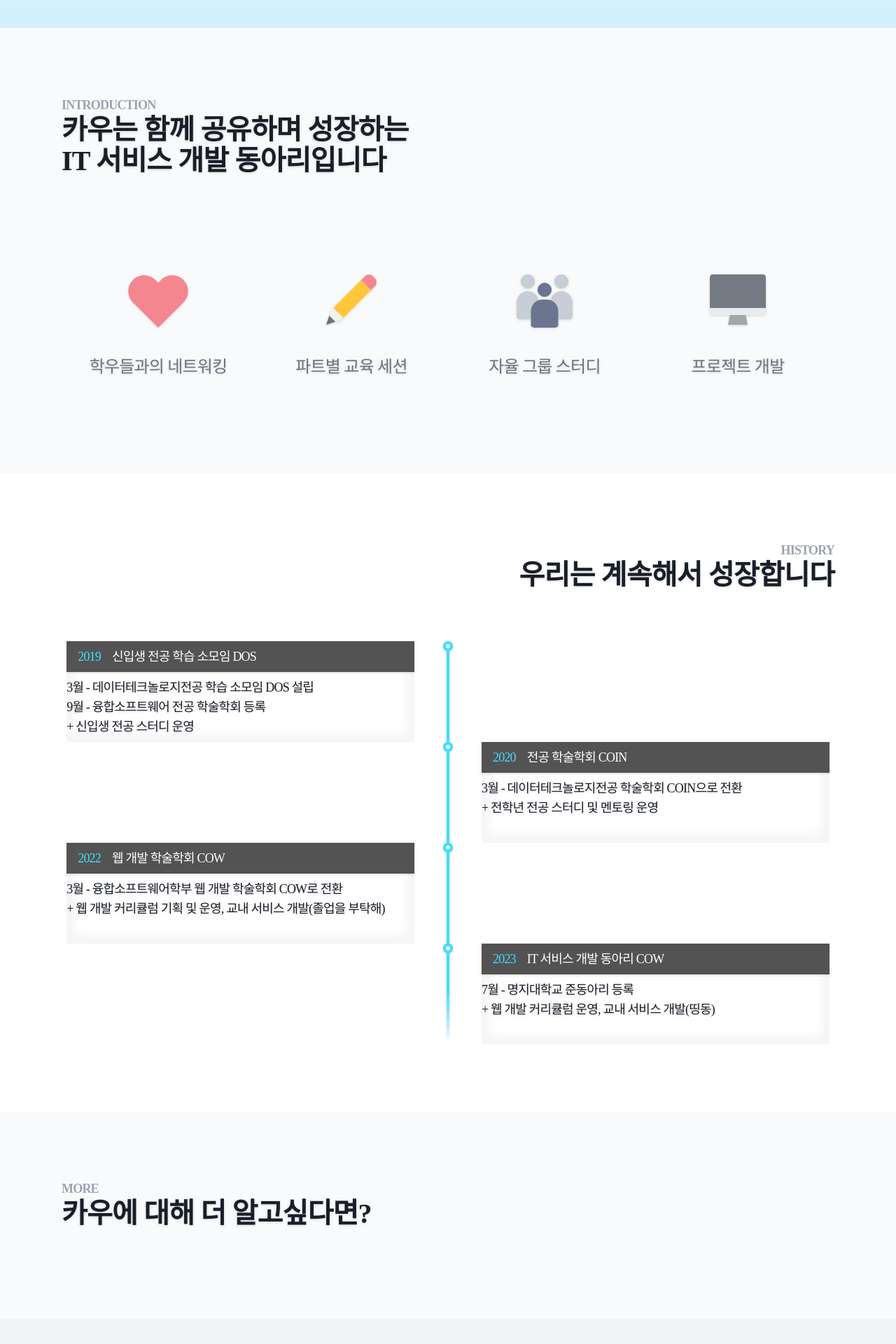
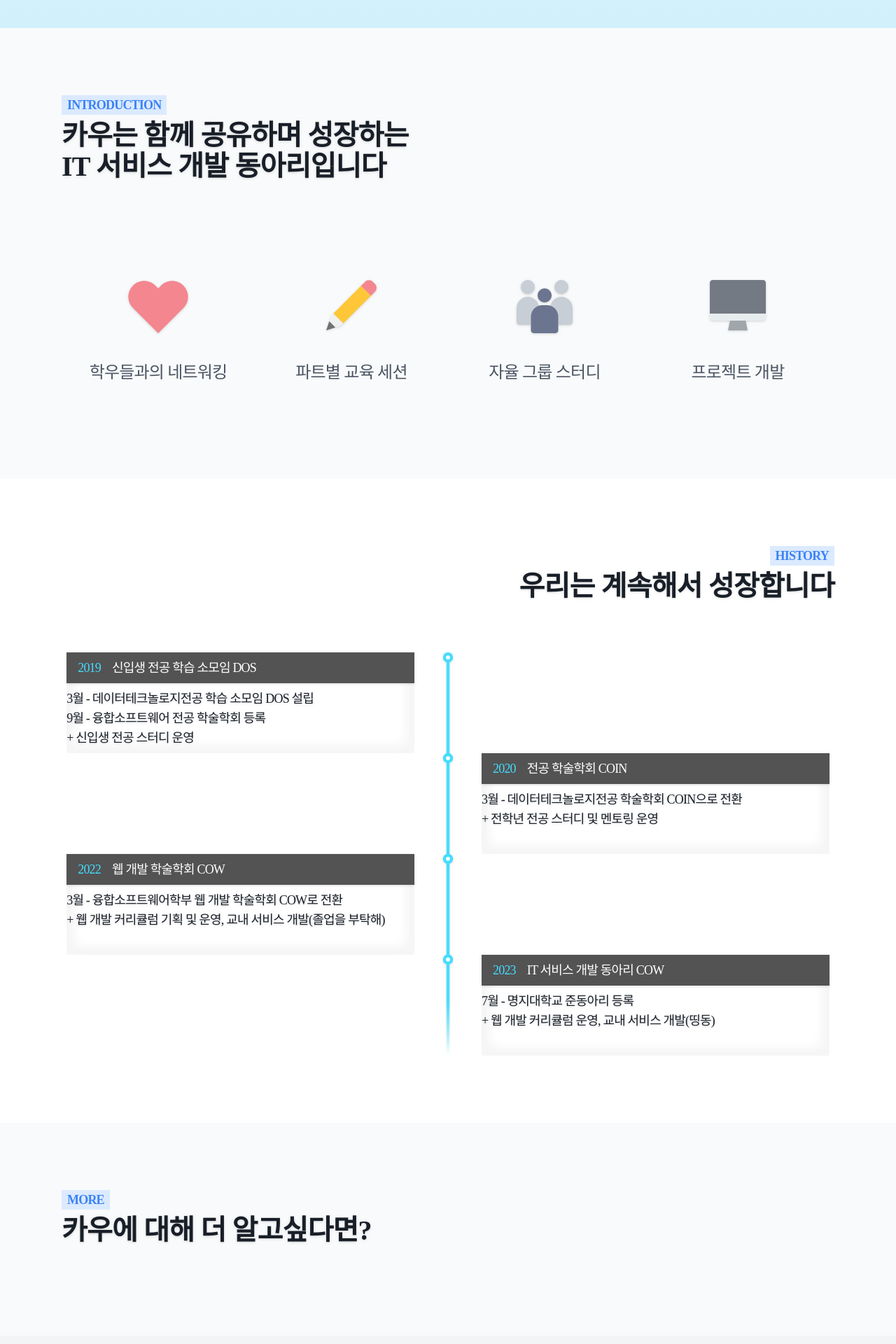
Before and after one commit to COW-dev/mju-cow, a Next.js app: page / in a window 1280 px wide. Shown: the part 760-2680 px from the top of the page at 70% size. Built offline with nearby package versions, Linux system fonts and the light colour scheme; a web font is replaced by a local one.

Commit message:
feat: 모집 페이지 인덱스 섹션 구현

```diff
--- a/src/app/recruit/page.tsx
+++ b/src/app/recruit/page.tsx
@@ -1,3 +1,9 @@
+import IndexSection from '@/components/recruit/IndexSection';
+
 export default function Recruit() {
-  return <div className="w-full max-w-6xl px-6 py-32"></div>;
+  return (
+    <>
+      <IndexSection />
+    </>
+  );
 }
--- a/src/components/home/HistorySection.tsx
+++ b/src/components/home/HistorySection.tsx
@@ -61,8 +61,10 @@ export default function HistorySection() {
     <section className="flex w-full flex-col items-center justify-center">
       <div className="flex w-full max-w-6xl flex-col justify-center gap-18 px-6 py-24">
         <div className="text-right font-semibold">
-          <p className="text-base text-gray-400 md:text-lg">HISTORY</p>
-          <h3 className="text-2.5xl leading-tight drop-shadow sm:text-3xl md:text-4.5xl">
+          <span className="bg-blue-100 px-2 py-1 text-base font-semibold text-blue-500 md:text-lg">
+            HISTORY
+          </span>
+          <h3 className="mt-2 text-2.5xl leading-tight drop-shadow sm:text-3xl md:text-4.5xl">
             우리는 계속해서 성장합니다
           </h3>
         </div>
--- a/src/components/home/IntroductionSection.tsx
+++ b/src/components/home/IntroductionSection.tsx
@@ -27,20 +27,19 @@ export default function IntroductionSection() {
   return (
     <section className="flex w-full flex-col items-center bg-gray-50 py-18 font-semibold md:py-24">
       <div className="mb-5 w-full max-w-6xl px-6 md:mb-10">
-        <p className="text-base text-gray-400 md:text-lg">INTRODUCTION</p>
-        <h2 className="mb-18 text-2.5xl leading-tight drop-shadow sm:text-3xl md:mb-32 md:text-4.5xl">
+        <span className="bg-blue-100 px-2 py-1 text-base font-semibold text-blue-500 md:text-lg">
+          INTRODUCTION
+        </span>
+        <h2 className="mb-18 mt-2 text-2.5xl leading-tight drop-shadow sm:text-3xl md:mb-32 md:text-4.5xl">
           카우는 함께 공유하며 성장하는 <br /> IT 서비스 개발 동아리입니다
         </h2>
         <div className="grid grid-cols-1 gap-y-16 sm:grid-cols-2 xl:grid-cols-4">
           {activities.map(({ id, name, icon }) => (
-            <div
-              key={id}
-              className="flex flex-col items-center justify-center drop-shadow"
-            >
-              <div className="relative mb-6 h-18 w-18 md:mb-8 md:h-24 md:w-24">
-                <Image src={icon} fill alt="vacation" />
+            <div key={id} className="flex flex-col items-center justify-center">
+              <div className="relative mb-6 h-18 w-18 drop-shadow md:mb-8 md:h-24 md:w-24">
+                <Image src={icon} fill alt={icon} />
               </div>
-              <p className="text-xl font-medium text-gray-500 md:text-2xl">
+              <p className="text-xl font-medium text-gray-600 md:text-2xl">
                 {name}
               </p>
             </div>
--- a/src/components/home/MoreSection.tsx
+++ b/src/components/home/MoreSection.tsx
@@ -2,8 +2,10 @@ export default function MoreSection() {
   return (
     <section className="flex w-full justify-center bg-gray-50">
       <div className="w-full max-w-6xl px-6 py-24 text-left font-semibold">
-        <p className="text-base text-gray-400 md:text-lg">MORE</p>
-        <h2 className="mb-8 text-2.5xl leading-tight drop-shadow sm:text-3xl md:text-4.5xl">
+        <span className="bg-blue-100 px-2 py-1 text-base font-semibold text-blue-500 md:text-lg">
+          MORE
+        </span>
+        <h2 className="mb-8 mt-2 text-2.5xl leading-tight drop-shadow sm:text-3xl md:text-4.5xl">
           카우에 대해 더 알고싶다면?
         </h2>
       </div>
--- /dev/null
+++ b/src/components/recruit/IndexSection.tsx
@@ -0,0 +1,32 @@
+import Image from 'next/image';
+
+export default function IndexSection() {
+  return (
+    <section className="flex h-screen w-full items-center justify-center overflow-hidden bg-gradient-to-b from-white to-blue-200">
+      <div className="mb-20 flex w-full max-w-6xl items-center justify-between px-6">
+        <div className="text-2xl md:text-3xl">
+          <span className="bg-indigo-200 px-2 py-1 text-base font-semibold text-indigo-500 md:text-lg">
+            RECRUIT
+          </span>
+          <h1 className="my-4 text-5xl font-bold drop-shadow md:text-7xl">
+            카우{' '}
+            <span className="bg-gradient-to-br from-cyan100 to-blue100 bg-clip-text text-transparent">
+              2기{' '}
+            </span>
+            모집 중!
+          </h1>
+          <h2 className="mb-6 font-semibold">
+            우리와 함께 더 나은 명지를 <br /> 만들어 갈 인재를 기다립니다
+          </h2>
+          <h3 className="font-medium text-gray-500">09.03 – 09.16</h3>
+        </div>
+        <div className="relative h-[28rem] w-[28rem] drop-shadow">
+          <Image src={'/browser.svg'} fill alt="browser" />
+        </div>
+      </div>
+      <div className="absolute bottom-[10%] h-8 w-8 animate-bounce opacity-30 drop-shadow">
+        <Image src={'/down-arrow.svg'} fill alt="arrow" />
+      </div>
+    </section>
+  );
+}
--- a/tailwind.config.ts
+++ b/tailwind.config.ts
@@ -26,7 +26,7 @@ const config: Config = {
         'bounce-slow': {
           '0%, 100%': {
             transform: 'translateY(1%)',
-            'animation-timing-function': 'cubic-bezier(0.1,0,0.5,0.5)',
+            'animation-timing-function': 'cubic-bezier(0.1,0,0,0.5)',
           },
           '50%': {
             transform: 'none',
```
Also changed, not shown: public/down-arrow.svg (added), 1 other file (tests, documents, lock files or other folders).
